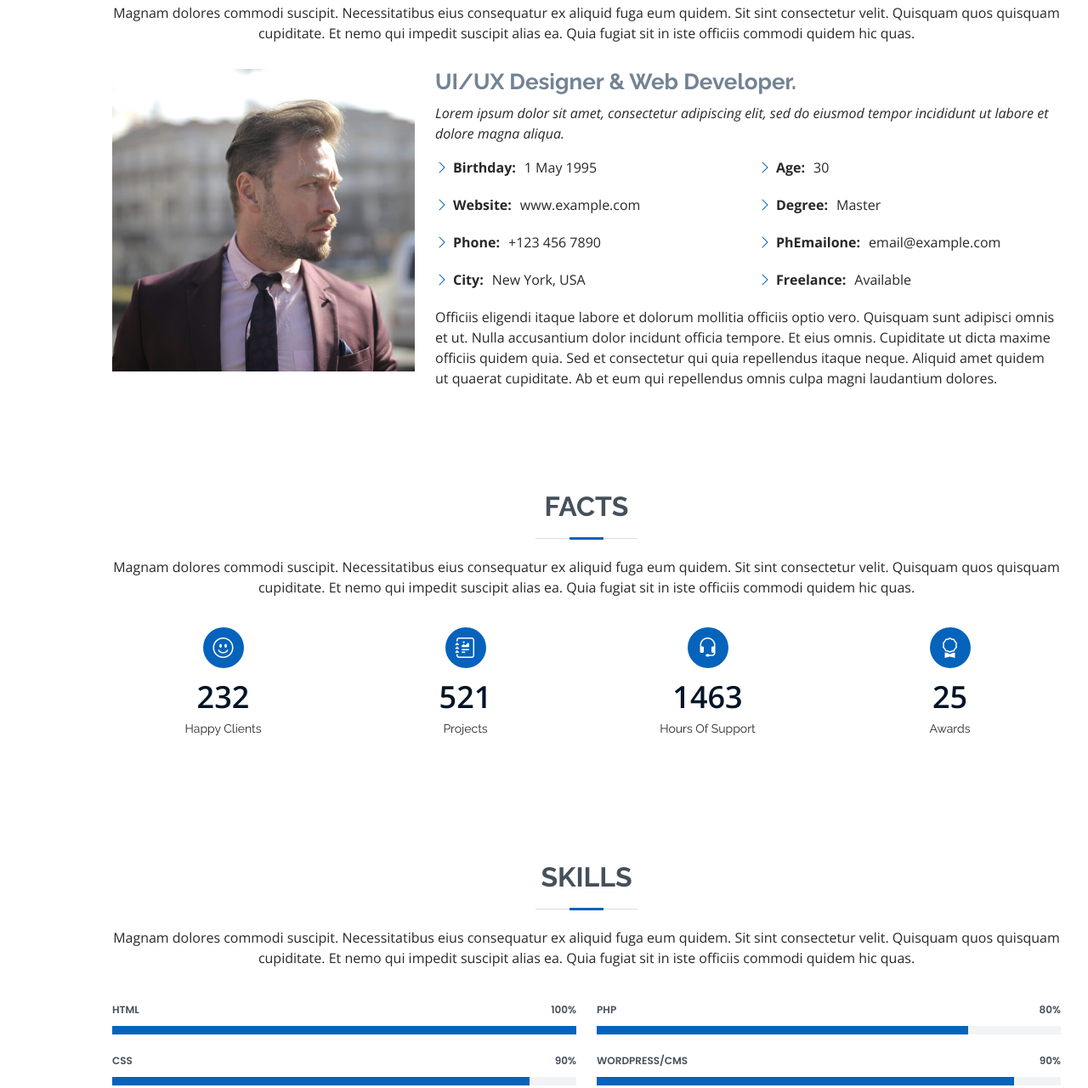
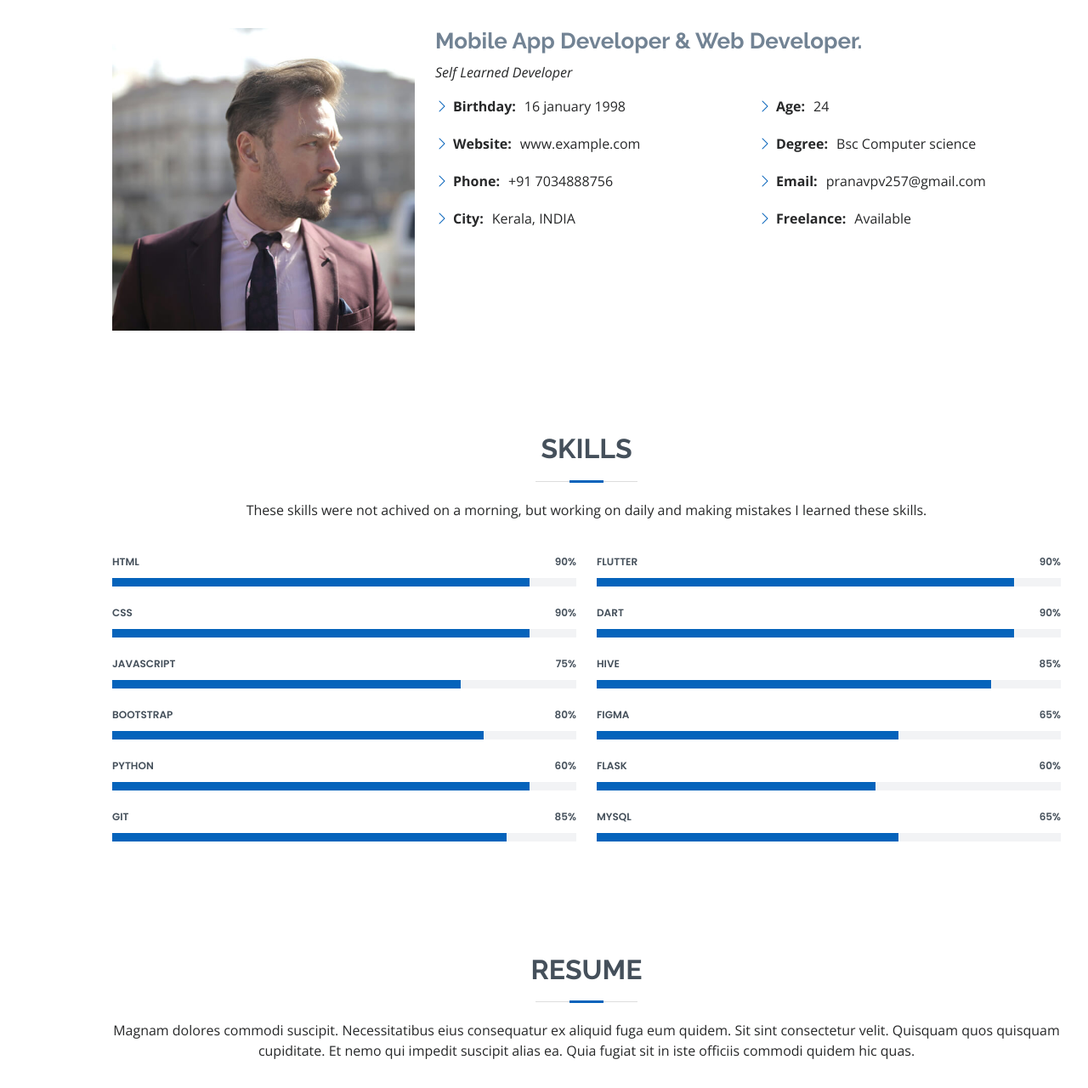
Before and after one commit to pranavpv773/personal-website, a plain HTML site: page index.html in a window 1280 px wide. Shown: the part 935-2215 px from the top of the page at 85% size. Drawn offline with nearby package versions, Linux system fonts and the light colour scheme.

Commit message:
edited on some sections like resume,hero,etc

```diff
--- a/index.html
+++ b/index.html
@@ -5,7 +5,7 @@
   <meta charset="utf-8">
   <meta content="width=device-width, initial-scale=1.0" name="viewport">
 
-  <title>MyResume Bootstrap Template - Index</title>
+  <title>PRANAV PV</title>
   <meta content="" name="description">
   <meta content="" name="keywords">
 
@@ -27,12 +27,6 @@
   <!-- Template Main CSS File -->
   <link href="assets/css/style.css" rel="stylesheet">
 
-  <!-- =======================================================
-  * Template Name: MyResume - v4.7.0
-  * Template URL: https://bootstrapmade.com/free-html-bootstrap-template-my-resume/
-  * Author: BootstrapMade.com
-  * License: https://bootstrapmade.com/license/
-  ======================================================== -->
 </head>
 
 <body>
@@ -59,14 +53,14 @@
   <!-- ======= Hero Section ======= -->
   <section id="hero" class="d-flex flex-column justify-content-center">
     <div class="container" data-aos="zoom-in" data-aos-delay="100">
-      <h1>Brandon Johnson</h1>
-      <p>I'm <span class="typed" data-typed-items="Designer, Developer, Freelancer, Photographer"></span></p>
+      <h1>Pranav PV</h1>
+      <p>I'm <span class="typed" data-typed-items="Mobile App Developer,Web Designer,Web Developer, Freelancer"></span></p>
       <div class="social-links">
-        <a href="#" class="twitter"><i class="bx bxl-twitter"></i></a>
-        <a href="#" class="facebook"><i class="bx bxl-facebook"></i></a>
-        <a href="#" class="instagram"><i class="bx bxl-instagram"></i></a>
+        <a href="https://twitter.com/pranavpv257" class="twitter"><i class="bx bxl-twitter"></i></a>
+        <a href="https://www.facebook.com/pranav.hilarikanz" class="facebook"><i class="bx bxl-facebook"></i></a>
+        <a href="https://www.instagram.com/hilarikanz/" class="instagram"><i class="bx bxl-instagram"></i></a>
         <a href="#" class="google-plus"><i class="bx bxl-skype"></i></a>
-        <a href="#" class="linkedin"><i class="bx bxl-linkedin"></i></a>
+        <a href="https://www.linkedin.com/in/pranav-pv-10266b236/" class="linkedin"><i class="bx bxl-linkedin"></i></a>
       </div>
     </div>
   </section><!-- End Hero -->
@@ -79,7 +73,7 @@
 
         <div class="section-title">
           <h2>About</h2>
-          <p>Magnam dolores commodi suscipit. Necessitatibus eius consequatur ex aliquid fuga eum quidem. Sit sint consectetur velit. Quisquam quos quisquam cupiditate. Et nemo qui impedit suscipit alias ea. Quia fugiat sit in iste officiis commodi quidem hic quas.</p>
+          <!-- <p>Magnam dolores commodi suscipit. Necessitatibus eius consequatur ex aliquid fuga eum quidem. Sit sint consectetur velit. Quisquam quos quisquam cupiditate. Et nemo qui impedit suscipit alias ea. Quia fugiat sit in iste officiis commodi quidem hic quas.</p> -->
         </div>
 
         <div class="row">
@@ -87,33 +81,32 @@
             <img src="assets/img/profile-img.jpg" class="img-fluid" alt="">
           </div>
           <div class="col-lg-8 pt-4 pt-lg-0 content">
-            <h3>UI/UX Designer &amp; Web Developer.</h3>
+            <h3>Mobile App Developer &amp; Web Developer.</h3>
             <p class="fst-italic">
-              Lorem ipsum dolor sit amet, consectetur adipiscing elit, sed do eiusmod tempor incididunt ut labore et dolore
-              magna aliqua.
+             Self Learned Developer
             </p>
             <div class="row">
               <div class="col-lg-6">
                 <ul>
-                  <li><i class="bi bi-chevron-right"></i> <strong>Birthday:</strong> <span>1 May 1995</span></li>
+                  <li><i class="bi bi-chevron-right"></i> <strong>Birthday:</strong> <span>16 january 1998</span></li>
                   <li><i class="bi bi-chevron-right"></i> <strong>Website:</strong> <span>www.example.com</span></li>
-                  <li><i class="bi bi-chevron-right"></i> <strong>Phone:</strong> <span>+123 456 7890</span></li>
-                  <li><i class="bi bi-chevron-right"></i> <strong>City:</strong> <span>New York, USA</span></li>
+                  <li><i class="bi bi-chevron-right"></i> <strong>Phone:</strong> <span>+91 7034888756</span></li>
+                  <li><i class="bi bi-chevron-right"></i> <strong>City:</strong> <span>Kerala, INDIA</span></li>
                 </ul>
               </div>
               <div class="col-lg-6">
                 <ul>
-                  <li><i class="bi bi-chevron-right"></i> <strong>Age:</strong> <span>30</span></li>
-                  <li><i class="bi bi-chevron-right"></i> <strong>Degree:</strong> <span>Master</span></li>
-                  <li><i class="bi bi-chevron-right"></i> <strong>PhEmailone:</strong> <span>email@example.com</span></li>
+                  <li><i class="bi bi-chevron-right"></i> <strong>Age:</strong> <span>24</span></li>
+                  <li><i class="bi bi-chevron-right"></i> <strong>Degree:</strong> <span>Bsc Computer science</span></li>
+                  <li><i class="bi bi-chevron-right"></i> <strong>Email:</strong> <span>pranavpv257@gmail.com</span></li>
                   <li><i class="bi bi-chevron-right"></i> <strong>Freelance:</strong> <span>Available</span></li>
                 </ul>
               </div>
             </div>
-            <p>
+            <!-- <p>
               Officiis eligendi itaque labore et dolorum mollitia officiis optio vero. Quisquam sunt adipisci omnis et ut. Nulla accusantium dolor incidunt officia tempore. Et eius omnis.
               Cupiditate ut dicta maxime officiis quidem quia. Sed et consectetur qui quia repellendus itaque neque. Aliquid amet quidem ut quaerat cupiditate. Ab et eum qui repellendus omnis culpa magni laudantium dolores.
-            </p>
+            </p> -->
           </div>
         </div>
 
@@ -121,7 +114,7 @@
     </section><!-- End About Section -->
 
     <!-- ======= Facts Section ======= -->
-    <section id="facts" class="facts">
+    <!-- <section id="facts" class="facts">
       <div class="container" data-aos="fade-up">
 
         <div class="section-title">
@@ -166,7 +159,7 @@
         </div>
 
       </div>
-    </section><!-- End Facts Section -->
+    </section>End Facts Section -->
 
     <!-- ======= Skills Section ======= -->
     <section id="skills" class="skills section-bg">
@@ -174,7 +167,7 @@
 
         <div class="section-title">
           <h2>Skills</h2>
-          <p>Magnam dolores commodi suscipit. Necessitatibus eius consequatur ex aliquid fuga eum quidem. Sit sint consectetur velit. Quisquam quos quisquam cupiditate. Et nemo qui impedit suscipit alias ea. Quia fugiat sit in iste officiis commodi quidem hic quas.</p>
+          <p>These skills were not achived on a morning, but working on daily and making mistakes I learned these skills.</p>
         </div>
 
         <div class="row skills-content">
@@ -182,9 +175,9 @@
           <div class="col-lg-6">
 
             <div class="progress">
-              <span class="skill">HTML <i class="val">100%</i></span>
+              <span class="skill">HTML <i class="val">90%</i></span>
               <div class="progress-bar-wrap">
-                <div class="progress-bar" role="progressbar" aria-valuenow="100" aria-valuemin="0" aria-valuemax="100"></div>
+                <div class="progress-bar" role="progressbar" aria-valuenow="90" aria-valuemin="0" aria-valuemax="100"></div>
               </div>
             </div>
 
@@ -202,28 +195,66 @@
               </div>
             </div>
 
+            <div class="progress">
+              <span class="skill">Bootstrap <i class="val">80%</i></span>
+              <div class="progress-bar-wrap">
+                <div class="progress-bar" role="progressbar" aria-valuenow="80" aria-valuemin="0" aria-valuemax="100"></div>
+              </div>
+            </div>
+            <div class="progress">
+              <span class="skill">Python <i class="val">60%</i></span>
+              <div class="progress-bar-wrap">
+                <div class="progress-bar" role="progressbar" aria-valuenow="90" aria-valuemin="0" aria-valuemax="100"></div>
+              </div>
+            </div>
+            <div class="progress">
+              <span class="skill">GIT <i class="val">85%</i></span>
+              <div class="progress-bar-wrap">
+                <div class="progress-bar" role="progressbar" aria-valuenow="85" aria-valuemin="0" aria-valuemax="100"></div>
+              </div>
+            </div>
+
           </div>
 
           <div class="col-lg-6">
 
             <div class="progress">
-              <span class="skill">PHP <i class="val">80%</i></span>
-              <div class="progress-bar-wrap">
-                <div class="progress-bar" role="progressbar" aria-valuenow="80" aria-valuemin="0" aria-valuemax="100"></div>
-              </div>
-            </div>
-
-            <div class="progress">
-              <span class="skill">WordPress/CMS <i class="val">90%</i></span>
+              <span class="skill">Flutter <i class="val">90%</i></span>
               <div class="progress-bar-wrap">
                 <div class="progress-bar" role="progressbar" aria-valuenow="90" aria-valuemin="0" aria-valuemax="100"></div>
               </div>
             </div>
 
             <div class="progress">
-              <span class="skill">Photoshop <i class="val">55%</i></span>
+              <span class="skill">Dart <i class="val">90%</i></span>
               <div class="progress-bar-wrap">
-                <div class="progress-bar" role="progressbar" aria-valuenow="55" aria-valuemin="0" aria-valuemax="100"></div>
+                <div class="progress-bar" role="progressbar" aria-valuenow="90" aria-valuemin="0" aria-valuemax="100"></div>
+              </div>
+            </div>
+            <div class="progress">
+              <span class="skill">Hive <i class="val">85%</i></span>
+              <div class="progress-bar-wrap">
+                <div class="progress-bar" role="progressbar" aria-valuenow="85" aria-valuemin="0" aria-valuemax="100"></div>
+              </div>
+            </div>
+
+            <div class="progress">
+              <span class="skill">Figma <i class="val">65%</i></span>
+              <div class="progress-bar-wrap">
+                <div class="progress-bar" role="progressbar" aria-valuenow="65" aria-valuemin="0" aria-valuemax="100"></div>
+              </div>
+            </div>
+
+            <div class="progress">
+              <span class="skill">Flask<i class="val">60%</i></span>
+              <div class="progress-bar-wrap">
+                <div class="progress-bar" role="progressbar" aria-valuenow="60" aria-valuemin="0" aria-valuemax="100"></div>
+              </div>
+            </div>
+            <div class="progress">
+              <span class="skill">MySQL <i class="val">65%</i></span>
+              <div class="progress-bar-wrap">
+                <div class="progress-bar" role="progressbar" aria-valuenow="65" aria-valuemin="0" aria-valuemax="100"></div>
               </div>
             </div>
 
@@ -245,14 +276,14 @@
 
         <div class="row">
           <div class="col-lg-6">
-            <h3 class="resume-title">Sumary</h3>
+            <h3 class="resume-title">Summary</h3>
             <div class="resume-item pb-0">
-              <h4>Brandon Johnson</h4>
+              <h4>Pranav Pv</h4>
               <p><em>Innovative and deadline-driven Graphic Designer with 3+ years of experience designing and developing user-centered digital/print marketing material from initial concept to final, polished deliverable.</em></p>
               <ul>
-                <li>Portland par 127,Orlando, FL</li>
-                <li>(123) 456-7891</li>
-                <li>alice.barkley@example.com</li>
+                <li>Calicut, Kerala, India</li>
+                <li>+91 7034888756</li>
+                <li>pranavpv257@gmail.com</li>
               </ul>
             </div>
 
@@ -645,19 +676,19 @@
               <div class="address">
                 <i class="bi bi-geo-alt"></i>
                 <h4>Location:</h4>
-                <p>A108 Adam Street, New York, NY 535022</p>
+                <p>Calicut, Kerala, INDIA</p>
               </div>
 
               <div class="email">
                 <i class="bi bi-envelope"></i>
                 <h4>Email:</h4>
-                <p>info@example.com</p>
+                <p>pranavpv257@gmail.com</p>
               </div>
 
               <div class="phone">
                 <i class="bi bi-phone"></i>
                 <h4>Call:</h4>
-                <p>+1 5589 55488 55s</p>
+                <p>+91 7034888756</p>
               </div>
 
             </div>
@@ -701,7 +732,7 @@
   <!-- ======= Footer ======= -->
   <footer id="footer">
     <div class="container">
-      <h3>Brandon Johnson</h3>
+      <h3>Pranav PV</h3>
       <p>Et aut eum quis fuga eos sunt ipsa nihil. Labore corporis magni eligendi fuga maxime saepe commodi placeat.</p>
       <div class="social-links">
         <a href="#" class="twitter"><i class="bx bxl-twitter"></i></a>
@@ -711,14 +742,10 @@
         <a href="#" class="linkedin"><i class="bx bxl-linkedin"></i></a>
       </div>
       <div class="copyright">
-        &copy; Copyright <strong><span>MyResume</span></strong>. All Rights Reserved
+        &copy; Copyright <strong><span>PRANAV PV</span></strong>. All Rights Reserved
       </div>
       <div class="credits">
-        <!-- All the links in the footer should remain intact. -->
-        <!-- You can delete the links only if you purchased the pro version. -->
-        <!-- Licensing information: [license-url] -->
-        <!-- Purchase the pro version with working PHP/AJAX contact form: https://bootstrapmade.com/free-html-bootstrap-template-my-resume/ -->
-        Designed by <a href="https://bootstrapmade.com/">BootstrapMade</a>
+        Designed by <a href="#">Pranav PV</a>
       </div>
     </div>
   </footer><!-- End Footer -->
```
Also changed, not shown: assets/img/hero-bg.jpg, assets/img/hero-bg1.jpg (added).
